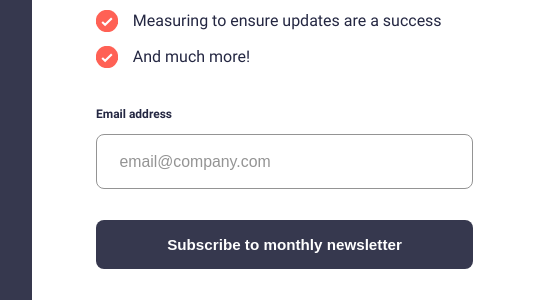
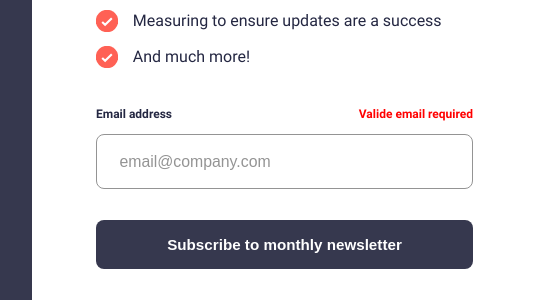
Before and after one commit to ivan-develops/newsletter-sign-up-with-success-message-main, a plain HTML site: page index.html in a window 1280 px wide. Shown: the part 355-655 px from the top of the page, 143-676 px from the left. Drawn offline with Linux system fonts and the light colour scheme.

Commit message:
error-states

```diff
--- a/index.html
+++ b/index.html
@@ -30,7 +30,10 @@
             <li class="list__item">Measuring to ensure updates are a success</li>
             <li class="list__item">And much more!</li>
           </ul>
-          <label class="email__label" for="email__input">Email address</label>
+          <div class="label-and-error">
+            <label class="email__label" for="email__input">Email address</label>
+            <p class="error-states email__label">Valide email required</p>
+          </div>
           <input class="email__input" type="email" id="email__input" placeholder="email@company.com">
         </div>
 
--- a/style.css
+++ b/style.css
@@ -79,6 +79,13 @@ body {
             top: 1.5px;
         }
     }
+}
+.label-and-error {
+    display: flex;
+    justify-content: space-between;
+}
+.error-states {
+    color: red;
 }
 .email__label {
     font-size: 0.75rem;
```
